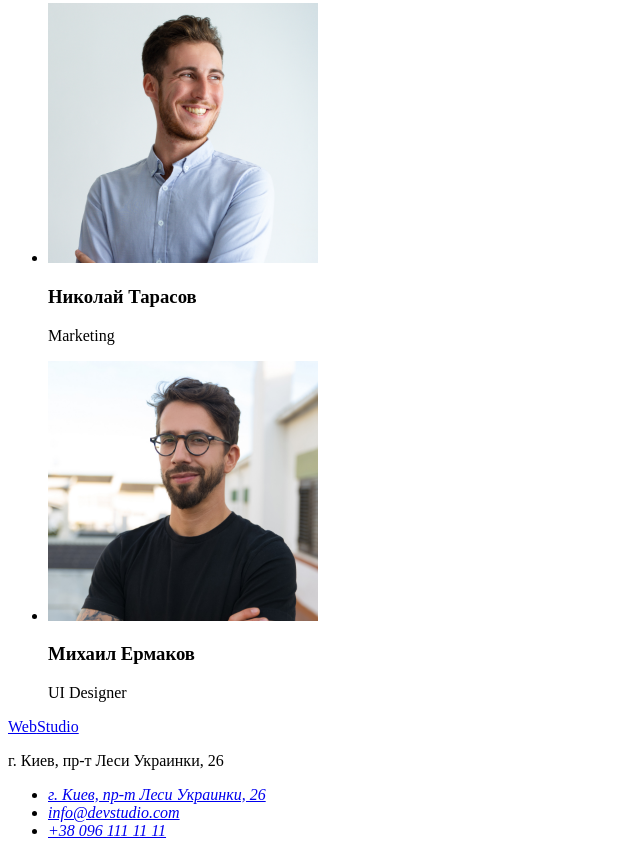
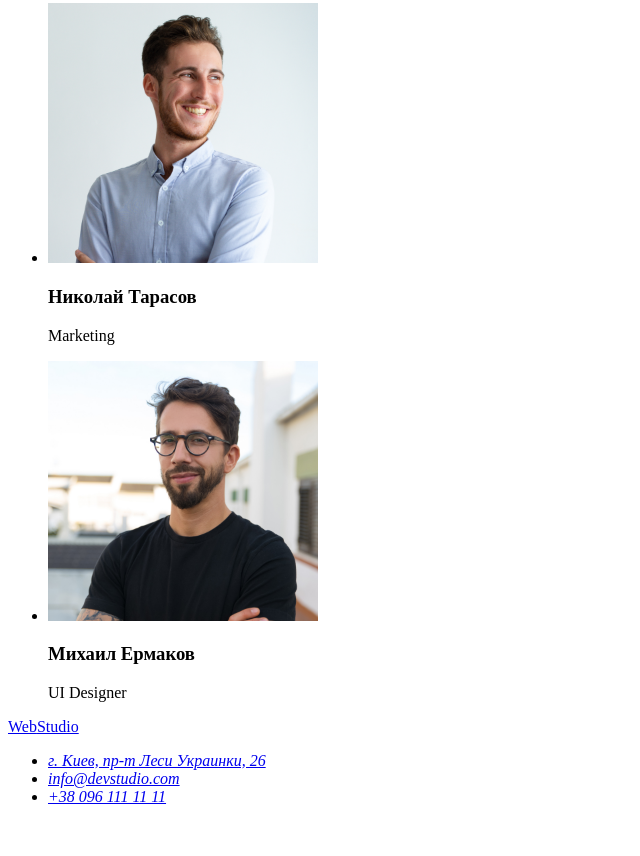
Before and after one commit to YevhenTsilenko/goit-markup-hw-01, a plain HTML site: page index.html in a window 1280 px wide. Shown: the part 2285-3141 px from the top of the page, without its empty margins (0-640 px from the left). After the commit the page ends 3107 px from the top, so only its background shows below. Drawn offline with Linux system fonts and the light colour scheme.

Commit message:
убирает лишнее

```diff
--- a/index.html
+++ b/index.html
@@ -104,7 +104,6 @@
     <!--Подвал сайта-->
     <footer>
         <a href="/" lang="en"><span>Web</span>Studio</a>
-        <p>г. Киев, пр-т Леси Украинки, 26</p>
         <address>
             <ul>
                 <li><a href="https://goo.gl/maps/frfhgGtXb9i2Uy5P6" target="_blank">г. Киев, пр-т Леси Украинки, 26</a></li>
```
